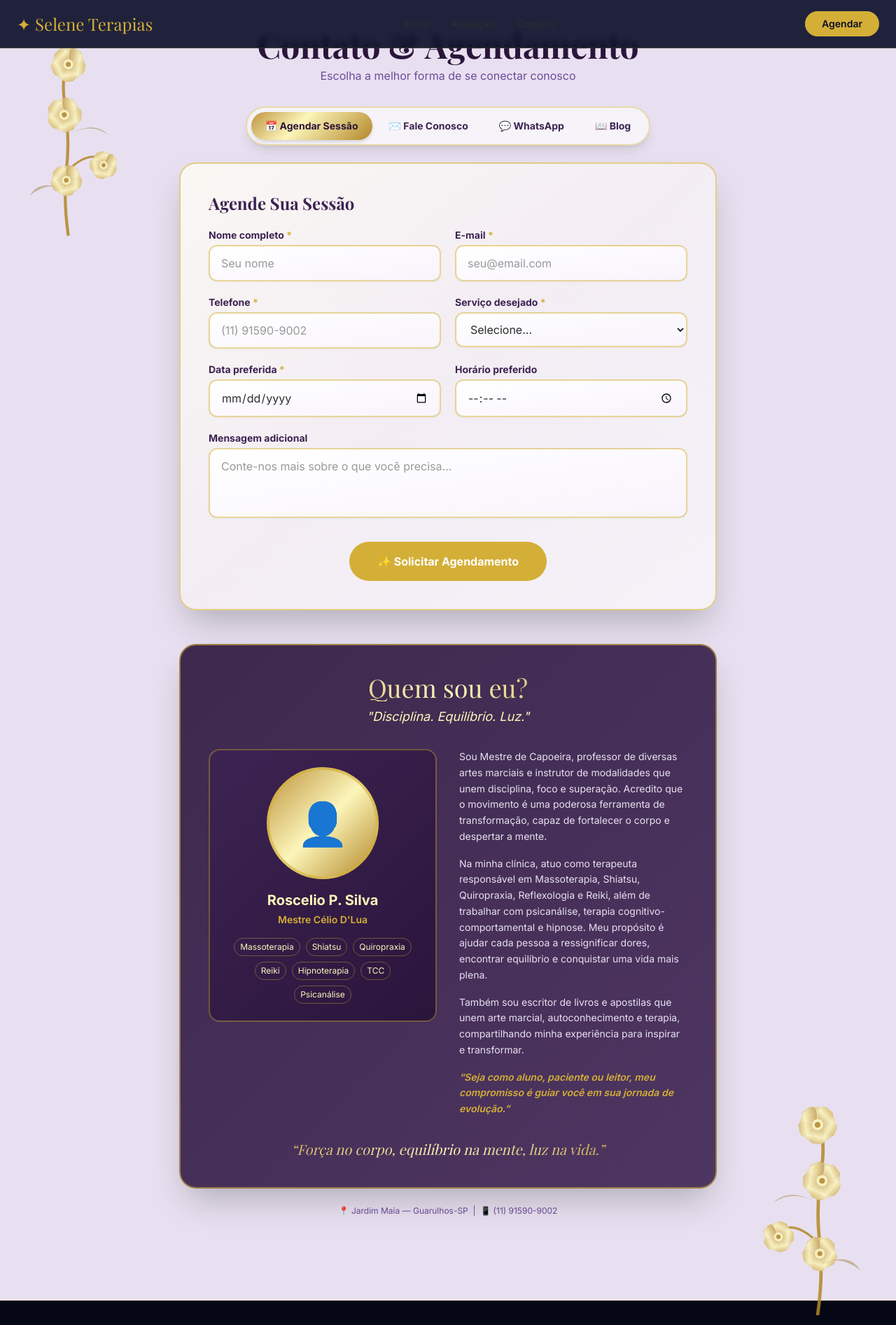
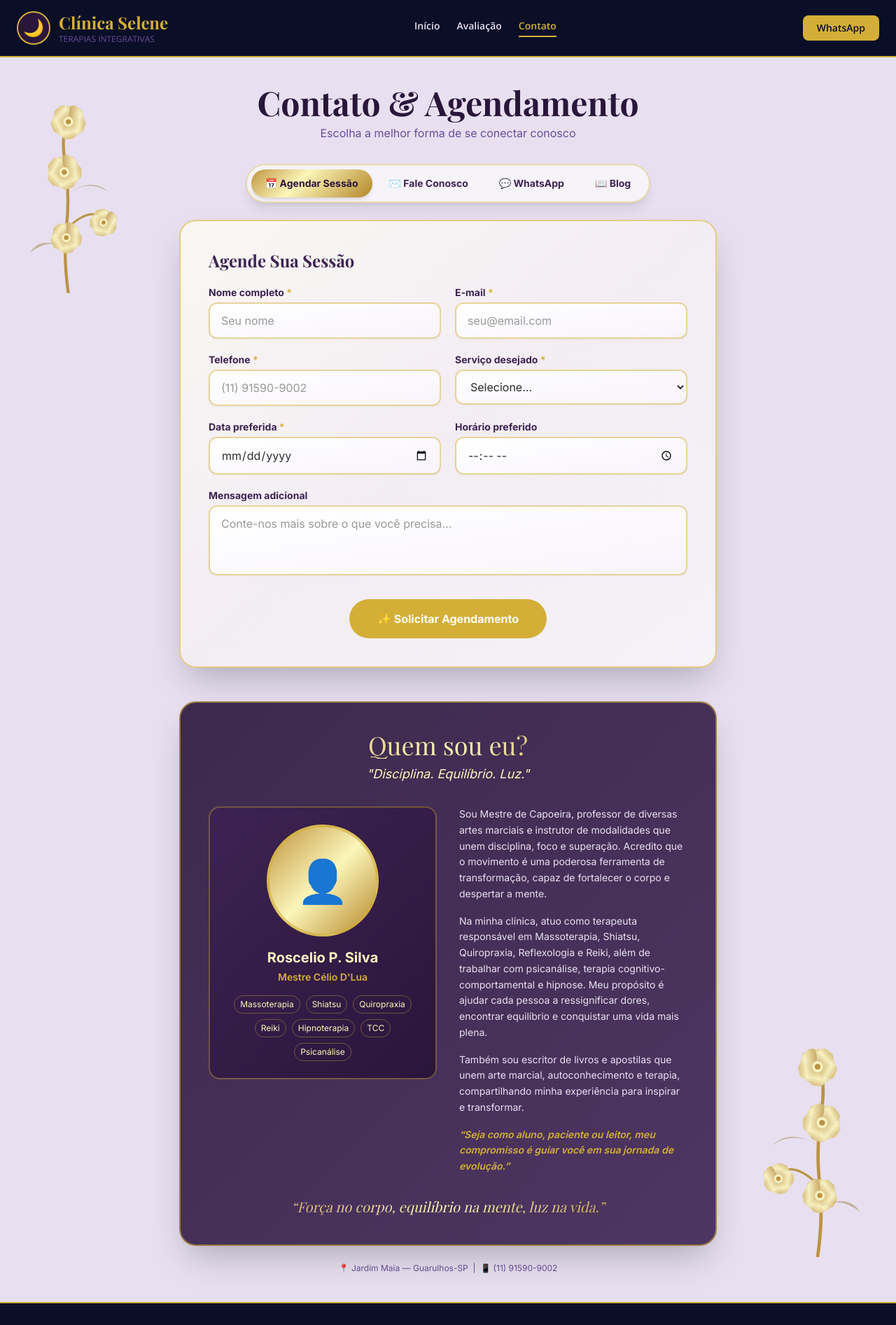
Before and after one commit to mestreceliodlua/site_selene, a Next.js app: page /contato in a window 1280 px wide. Shown: the top 1893 px of the page at 70% size. Built offline with nearby package versions, Linux system fonts and the light colour scheme.

Commit message:
fix: contato agora usa SiteShell (menu legivel + footer completo)

```diff
--- a/app/contato/page.tsx
+++ b/app/contato/page.tsx
@@ -2,8 +2,7 @@
 
 import { useState } from 'react'
 import { useForm, ValidationError } from '@formspree/react'
-import Header from '../components/Header'
-import Footer from '../components/Footer'
+import SiteShell from '../components/SiteShell'
 
 const FORMSPREE_ID = 'mljeezba'
 
@@ -56,8 +55,8 @@ export default function ContatoPage() {
   }
 
   return (
+    <SiteShell>
     <div className="min-h-screen bg-selene-gradient flex flex-col relative overflow-hidden">
-      <Header tituloPagina="Contato & Agendamento" variante="escuro" />
 
       {/* Orchid decorations */}
       <OrchidCorner className="absolute top-14 left-0 w-56 h-72 opacity-85 pointer-events-none" side="left" />
@@ -355,8 +354,8 @@ export default function ContatoPage() {
         </div>
       </main>
 
-      <Footer />
     </div>
+    </SiteShell>
   )
 }
 
```
